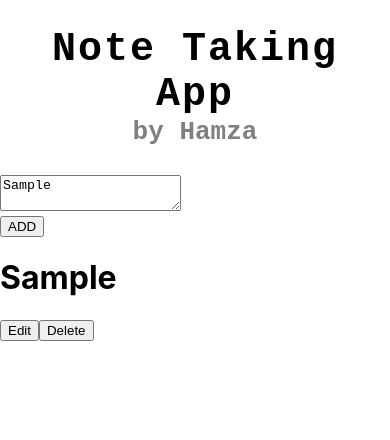
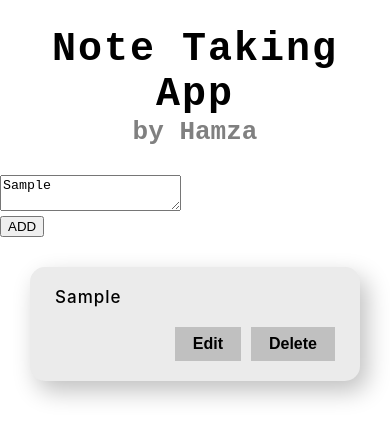
Before and after one commit to hamza-aamir-1/Note-Taking-App-ReactJS, a React (Create React App) app: page / in a window 390 px wide. Both pictures are taken after typing "Sample" into the empty fields and a click on the button "ADD". Shown: the top 440 px of the page. Built offline with nearby package versions, Linux system fonts and the light colour scheme.

Commit message:
notes styling

```diff
--- a/src/App.js
+++ b/src/App.js
@@ -1,8 +1,8 @@
 import './App.css';
 import {useState} from 'react'
 // import AddNote from './components/AddNote/AddNote';
-// import NoteBox from './components/NoteBox/NoteBox';
-// import SingleNote from './components/SingleNote/SingleNote';
+import NoteBox from './components/NoteBox/NoteBox';
+import SingleNote from './components/SingleNote/SingleNote';
 
 function App() {
 
@@ -33,24 +33,16 @@ function App() {
       </div>
 
       <div>
-        <div>
+      <NoteBox singleNotes=
           {
             notesArr.map((item) => {
-              return <h1>{item.text}</h1>
+              return (
+                <SingleNote text={item.text}/>
+              )
             })
           }
-        </div>
-        <div>
-            <form>
-                <button type='submit'>Edit</button>
-                <button type='submit'>Delete</button>
-            </form>
-        </div>
+      />
       </div>
-
-      {/* <AddNote />
-      <NoteBox text='I am Note Box'/>
-      <SingleNote text='I am Single Note'/> */}
     </div>
   );
 }
--- a/src/components/NoteBox/NoteBox.css
+++ b/src/components/NoteBox/NoteBox.css
@@ -0,0 +1,48 @@
+.notesBoxMain{
+    padding: 60px;
+}
+.notesBox {
+    display: grid;
+    grid-template-columns: repeat(3, 1fr);
+    grid-column-gap: 50px;
+    grid-row-gap: 50px;
+
+}
+@media screen and (max-width: 1200px) {
+    .notesBoxMain{
+        padding: 50px;
+    }
+    .notesBox {
+        grid-column-gap: 40px;
+        grid-row-gap: 40px;
+    }
+}
+@media screen and (max-width: 992px) {
+    .notesBoxMain{
+        padding: 50px;
+    }
+    .notesBox {
+        grid-template-columns: repeat(2, 1fr);
+        grid-column-gap: 50px;
+        grid-row-gap: 50px;
+    }
+}
+@media screen and (max-width: 768px) {
+    .notesBoxMain{
+        padding: 35px;
+    }
+    .notesBox {
+        grid-template-columns: repeat(2, 1fr);
+        grid-column-gap: 35px;
+        grid-row-gap: 35px;
+    }
+}
+@media screen and (max-width: 600px) {
+    .notesBoxMain{
+        padding: 30px;
+    }
+    .notesBox {
+        grid-template-columns: repeat(1, 1fr);
+        grid-row-gap: 30px;
+    }
+}
--- a/src/components/NoteBox/NoteBox.jsx
+++ b/src/components/NoteBox/NoteBox.jsx
@@ -1,12 +1,14 @@
-// import React, { useState } from 'react'
-// import './NoteBox.css'
+import React, { useState } from 'react'
+import './NoteBox.css'
 
-// const NoteBox = (props) => {
-//   return (
-//     <div>
-//       {console.log(props.text)}
-//     </div>
-//   )
-// }
+const NoteBox = (props) => {
+  return (
+    <section className='notesBoxMain'>
+        <div className='notesBox'>
+            {props.singleNotes}
+        </div>
+    </section>
+  )
+}
 
-// export default NoteBox
+export default NoteBox
--- a/src/components/SingleNote/SingleNote.css
+++ b/src/components/SingleNote/SingleNote.css
@@ -12,6 +12,7 @@
     letter-spacing: 1px;
 }
 .single-note-btn-box{
+    margin-top: 10px;
     text-align: right;
 }
 .single-note-btn{
@@ -43,3 +44,14 @@
     color: white;
     background-color: red;
 }
+
+/* @media screen and (max-width: 768px) {
+    .single-note-box{
+        width: 40%;
+    }
+}
+@media screen and (max-width: 600px) {
+    .single-note-box{
+        width: 100%;
+    }
+} */
--- a/src/components/SingleNote/SingleNote.jsx
+++ b/src/components/SingleNote/SingleNote.jsx
@@ -1,20 +1,20 @@
-// import React, {useState} from 'react'
-// import './SingleNote.css'
+import React, {useState} from 'react'
+import './SingleNote.css'
 
-// const SingleNote = (props) => {
-//   return (
-    // <div className='single-note-box'>
-    //     <div className='single-note-text'>
-    //         {props.text}
-    //     </div>
-    //     <div>
-    //         <form action="" className='single-note-btn-box'>
-    //             <button type='submit' className='single-note-btn'>Edit</button>
-    //             <button type='submit' className='single-note-btn'>Delete</button>
-    //         </form>
-    //     </div>
-    // </div>
-//   )
-// }
+const SingleNote = (props) => {
+  return (
+    <div className='single-note-box'>
+        <div className='single-note-text'>
+            {props.text}
+        </div>
+        <div>
+            <form action="" className='single-note-btn-box'>
+                <button type='submit' className='single-note-btn'>Edit</button>
+                <button type='submit' className='single-note-btn'>Delete</button>
+            </form>
+        </div>
+    </div>
+  )
+}
 
-// export default SingleNote
+export default SingleNote
```
